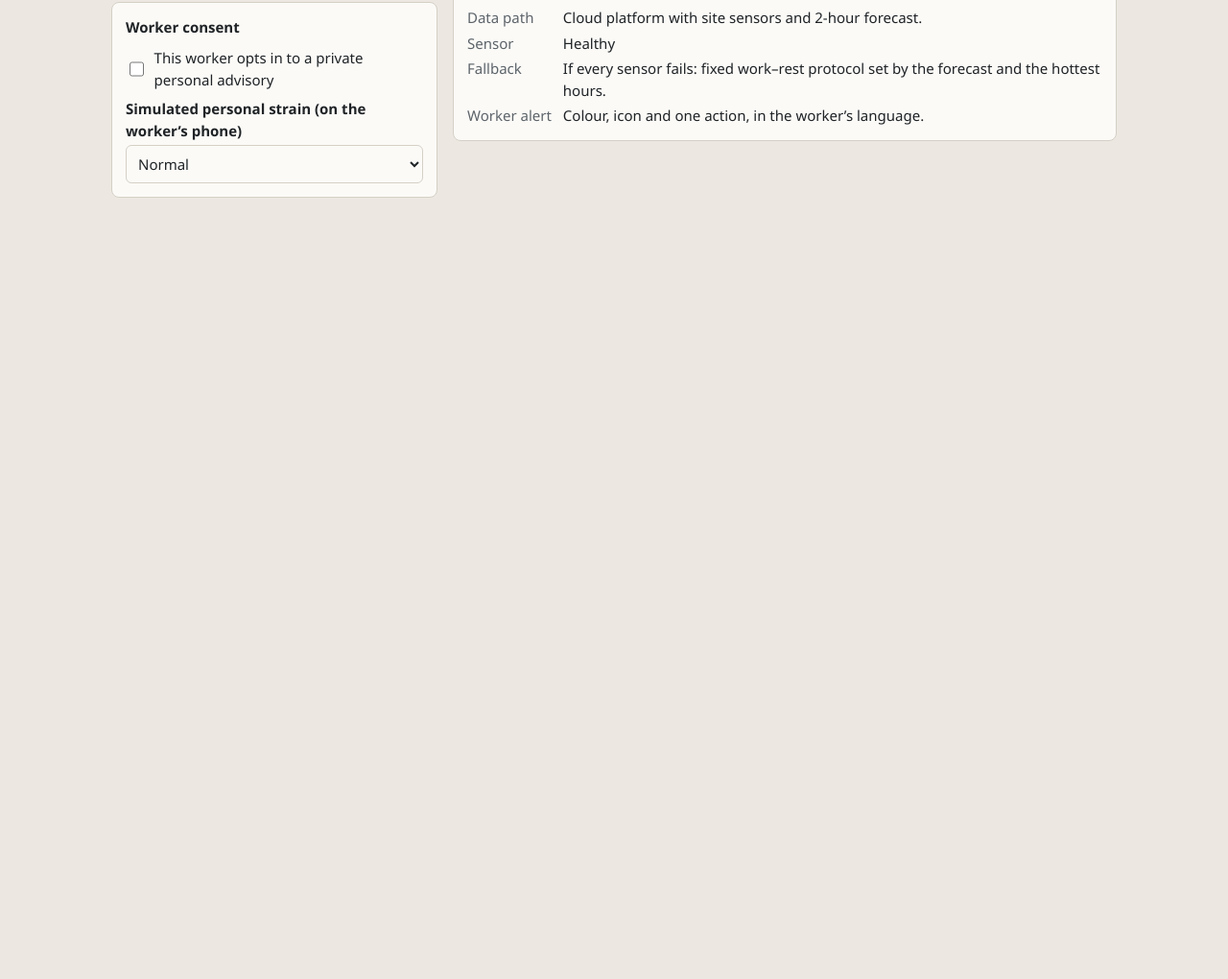
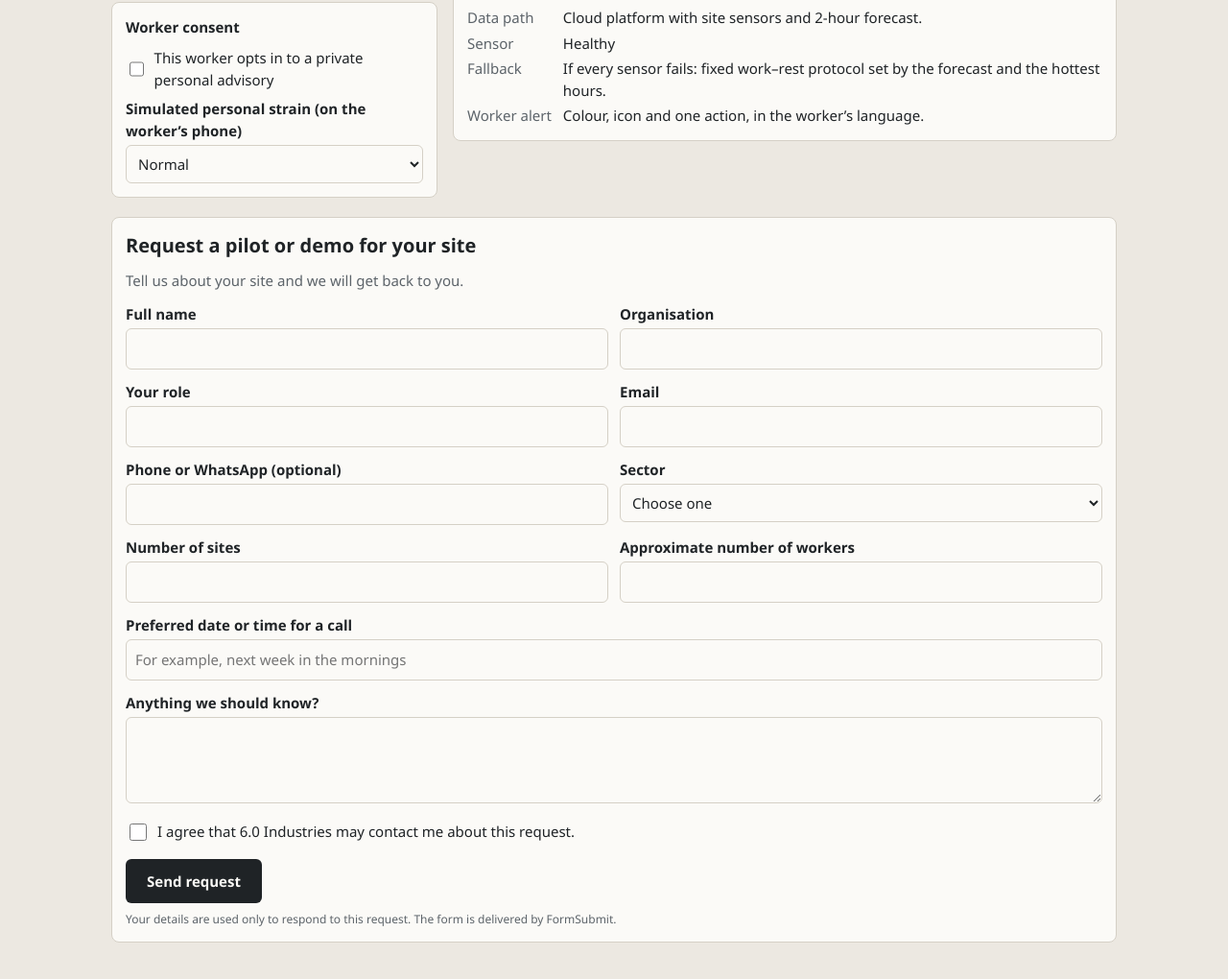
Before and after one commit to ThatoNthodi/Zanti-heat-demo, a plain HTML site: page index.html in a window 1280 px wide. Shown: the part 871-1891 px from the top of the page at 96% size. Before the commit the page ends 1131 px from the top, so only its background shows below. Drawn offline with Linux system fonts and the light colour scheme.

Commit message:
Add pilot request form

```diff
--- a/index.html
+++ b/index.html
@@ -54,6 +54,18 @@ dt{color:var(--mute)}dd{margin:0}
 .danger{width:100%;padding:10px;border:2px solid var(--e);background:transparent;color:var(--e);font:inherit;font-weight:700;border-radius:6px;cursor:pointer}
 .danger[aria-pressed="true"]{background:var(--e);color:#fff}
 .ok{color:var(--g);font-weight:600}
+
+[hidden]{display:none!important}
+.bk{display:grid;grid-template-columns:1fr 1fr;gap:12px}
+.bk .full{grid-column:1/-1}
+@media (max-width:760px){.bk{grid-template-columns:1fr}}
+.bk label{display:block;font-weight:600;margin-bottom:4px}
+.bk input[type=text],.bk input[type=email],.bk input[type=tel],.bk input[type=number],.bk textarea{width:100%;padding:9px;font:inherit;background:var(--panel);color:var(--ink);border:1px solid var(--line);border-radius:6px}
+.bk textarea{min-height:90px;resize:vertical}
+.bk .chk{display:flex;gap:8px;align-items:flex-start;font-weight:400}
+.bk .chk input{width:18px;height:18px;margin-top:3px}
+.send{padding:12px 22px;border:0;border-radius:6px;background:var(--ink);color:var(--panel);font:inherit;font-weight:700;cursor:pointer}
+.fine{font-size:12px;color:var(--mute);margin:8px 0 0}
 </style>
 </head>
 <body>
@@ -128,6 +140,31 @@ dt{color:var(--mute)}dd{margin:0}
  </div>
 </section>
 </div>
+
+<section id="book" class="panel" aria-labelledby="bk-h" style="margin-top:6px">
+ <h2 id="bk-h" style="font-size:20px">Request a pilot or demo for your site</h2>
+ <p class="sub" style="margin-bottom:12px">Tell us about your site and we will get back to you.</p>
+ <p id="sent" class="ok" role="status" hidden>Thank you. Your request has been sent and we will be in touch.</p>
+ <form class="bk" action="https://formsubmit.co/nthodithato@gmail.com" method="POST">
+  <input type="hidden" name="_subject" value="New Zanti Heat pilot request">
+  <input type="hidden" name="_template" value="table">
+  <input type="hidden" name="_next" value="https://thatonthodi.github.io/Zanti-heat-demo/?sent=1#book">
+  <input type="text" name="_honey" style="display:none" tabindex="-1" autocomplete="off" aria-hidden="true">
+  <div><label for="b-name">Full name</label><input type="text" id="b-name" name="Name" required autocomplete="name"></div>
+  <div><label for="b-org">Organisation</label><input type="text" id="b-org" name="Organisation" required autocomplete="organization"></div>
+  <div><label for="b-role">Your role</label><input type="text" id="b-role" name="Role" autocomplete="organization-title"></div>
+  <div><label for="b-email">Email</label><input type="email" id="b-email" name="email" required autocomplete="email"></div>
+  <div><label for="b-phone">Phone or WhatsApp (optional)</label><input type="tel" id="b-phone" name="Phone" autocomplete="tel"></div>
+  <div><label for="b-sector">Sector</label><select id="b-sector" name="Sector" required><option value="">Choose one</option><option>Mining</option><option>Construction</option><option>Logistics and transport</option><option>Manufacturing</option><option>Agriculture</option><option>Other</option></select></div>
+  <div><label for="b-sites">Number of sites</label><input type="number" id="b-sites" name="Sites" min="1"></div>
+  <div><label for="b-workers">Approximate number of workers</label><input type="number" id="b-workers" name="Workers" min="1"></div>
+  <div class="full"><label for="b-when">Preferred date or time for a call</label><input type="text" id="b-when" name="Preferred time" placeholder="For example, next week in the mornings"></div>
+  <div class="full"><label for="b-msg">Anything we should know?</label><textarea id="b-msg" name="Message"></textarea></div>
+  <div class="full"><label class="chk" for="b-ok"><input type="checkbox" id="b-ok" name="Consent" value="Yes" required><span>I agree that 6.0 Industries may contact me about this request.</span></label></div>
+  <div class="full"><button class="send" type="submit">Send request</button>
+  <p class="fine">Your details are used only to respond to this request. The form is delivered by FormSubmit.</p></div>
+ </form>
+</section>
 </main>
 <script>
 const $=id=>document.getElementById(id);
@@ -172,6 +209,7 @@ function run(){
 ['w0','w1','off','sf','opt','str','lang'].forEach(i=>$(i).addEventListener('input',run));
 $('em').onclick=e=>{const b=e.currentTarget;b.setAttribute('aria-pressed',b.getAttribute('aria-pressed')!=='true');run()};
 sync();run();
+if(location.search.indexOf('sent=1')>-1){document.getElementById('sent').hidden=false}
 </script>
 </body>
 </html>
```
